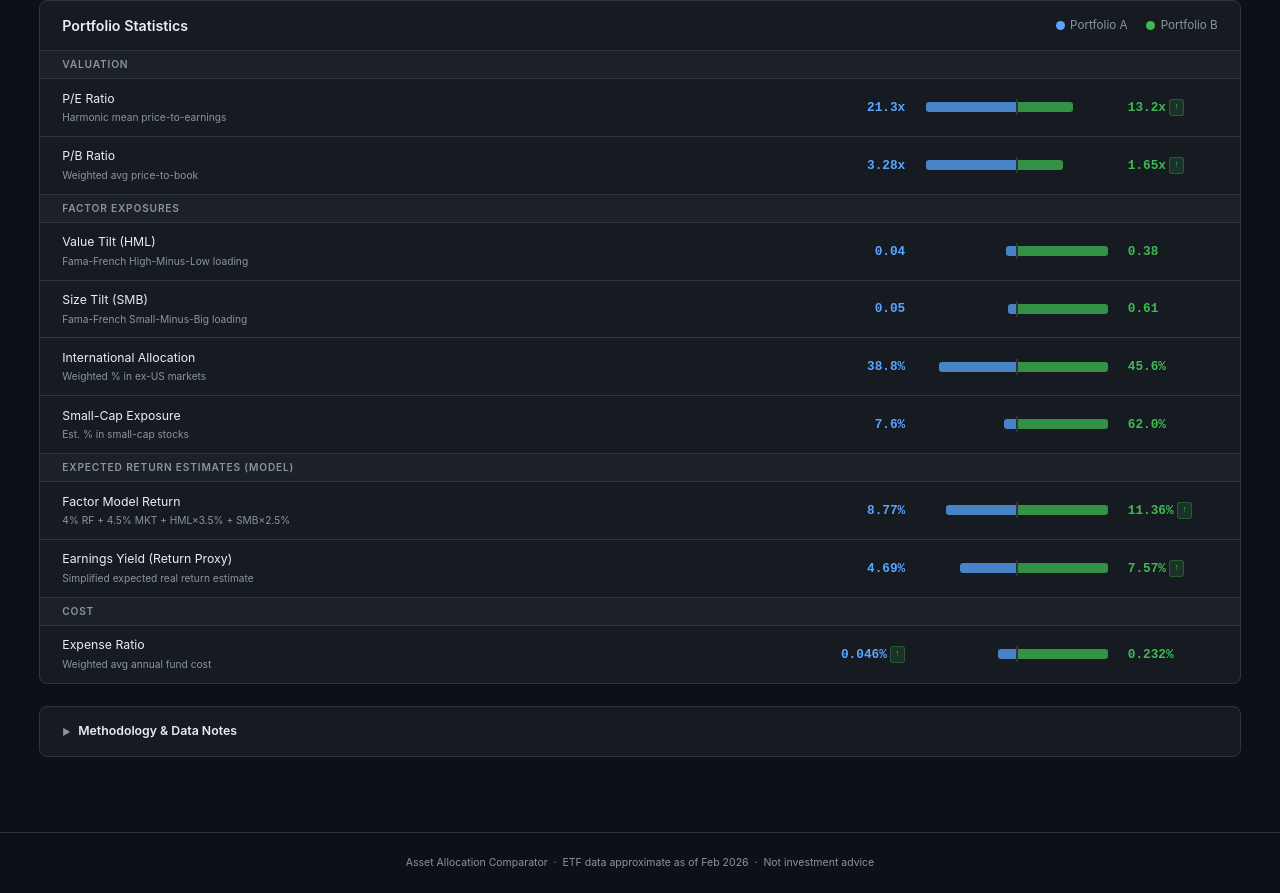
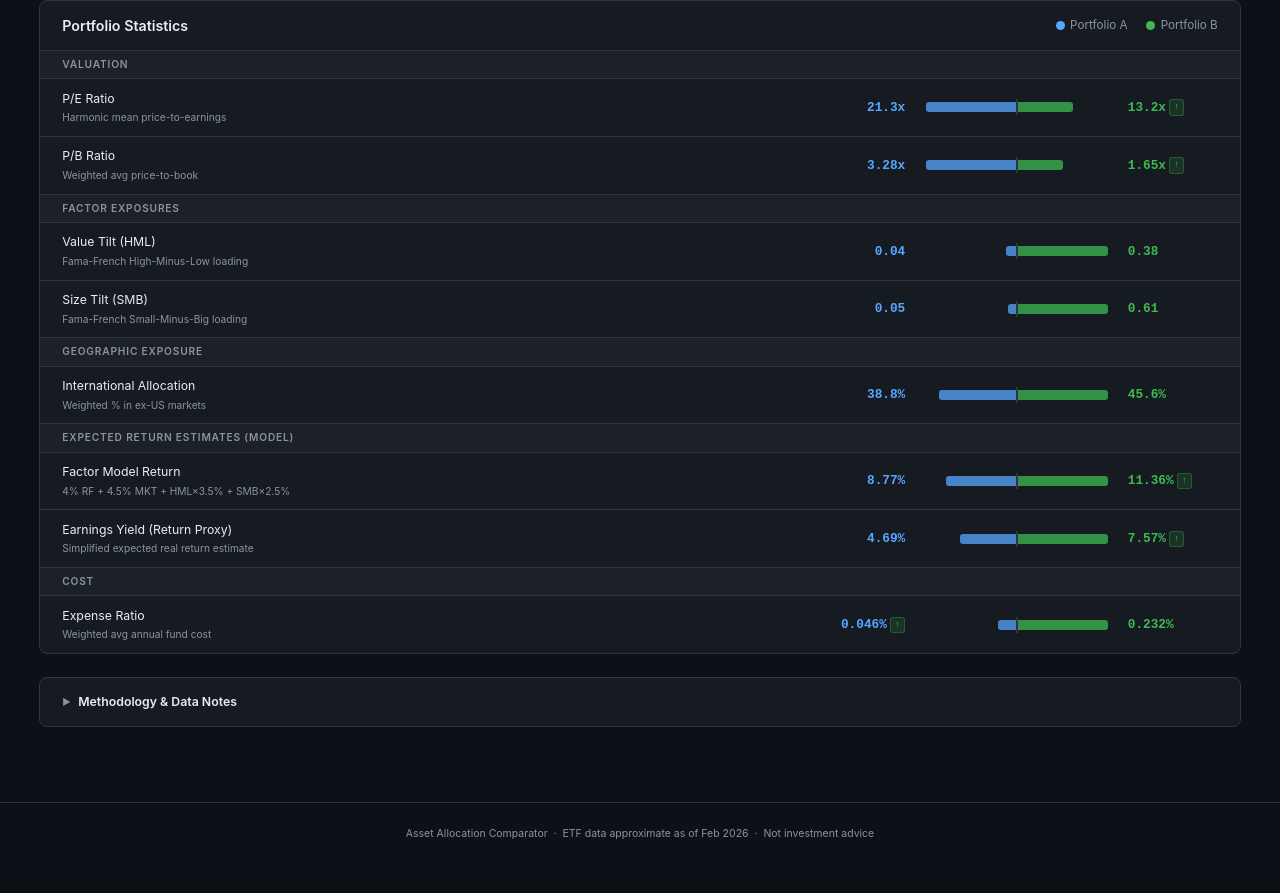
Before and after one commit to thenerfherder/finance, a plain HTML site: page index.html in a window 1280 px wide. Shown: the part 1001-1894 px from the top of the page. After the commit the page ends 1865 px from the top, so only its background shows below. Drawn offline with Linux system fonts and the light colour scheme.

Commit message:
further cleaned up metrics

```diff
--- a/index.html
+++ b/index.html
@@ -966,19 +966,16 @@ const STAT_GROUPS = [
         fmt:    v => v.toFixed(2),
         better: 'neutral',
       },
+    ],
+  },
+  {
+    label: 'Geographic Exposure',
+    stats: [
       {
         key:    'intlPct',
         name:   'International Allocation',
         desc:   'Weighted % in ex-US markets',
         tip:    'Percentage of portfolio in non-US markets (developed + emerging). VXUS = 97%, VTI = 0%.',
-        fmt:    v => v.toFixed(1) + '%',
-        better: 'neutral',
-      },
-      {
-        key:    'scPct',
-        name:   'Small-Cap Exposure',
-        desc:   'Est. % in small-cap stocks',
-        tip:    'Estimated percentage allocated to small-capitalization equities.',
         fmt:    v => v.toFixed(1) + '%',
         better: 'neutral',
       },
```
